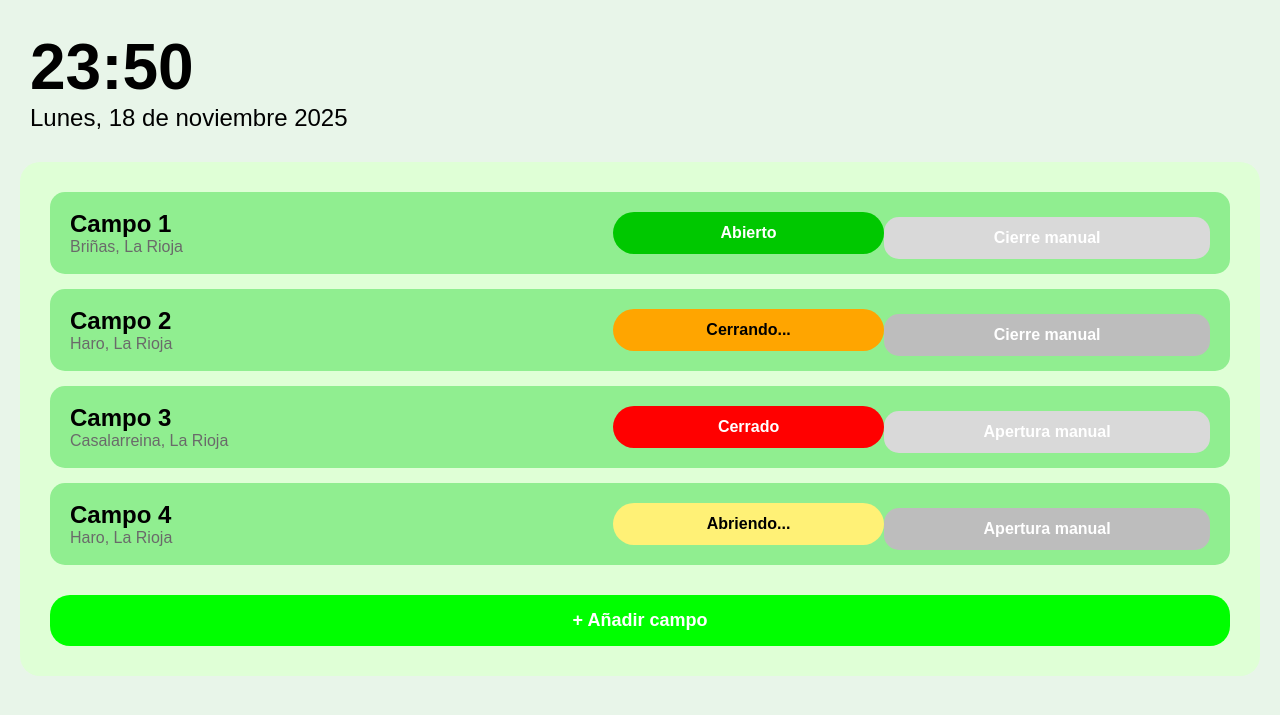
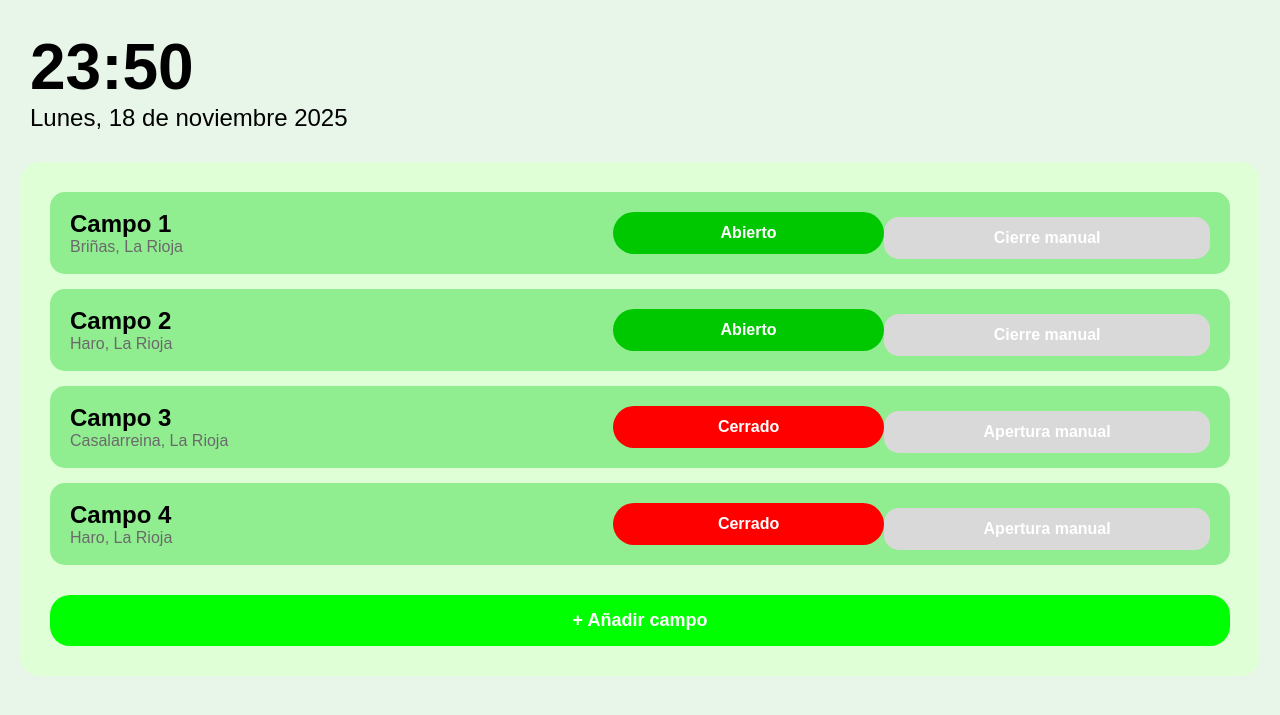
Before and after one commit to HugoReyIn/DetectorGranizo, a FastAPI app: template src/templates/main.html in a window 1280 px wide. Shown: the top 715 px of the page. Run offline with FastAPI, Linux system fonts and the light colour scheme; the template is opened without the code that fills it, so the values that code supplies are empty.

Commit message:
Update main.html

```diff
--- a/src/templates/main.html
+++ b/src/templates/main.html
@@ -35,9 +35,9 @@
             <span>Haro, La Rioja</span>
         </div>
 
-        <div class="field-status status-closing">Cerrando...</div>
+        <div class="field-status status-open">Abierto</div>
 
-        <button class="action-btn disabled" disabled>
+        <button class="action-btn" onclick="toggleRoof(this)">
             Cierre manual
         </button>
     </div>
@@ -61,9 +61,9 @@
             <span>Haro, La Rioja</span>
         </div>
 
-        <div class="field-status status-opening">Abriendo...</div>
+        <div class="field-status status-closed">Cerrado</div>
 
-        <button class="action-btn disabled" disabled>
+        <button class="action-btn" onclick="toggleRoof(this)">
             Apertura manual
         </button>
     </div>
```
